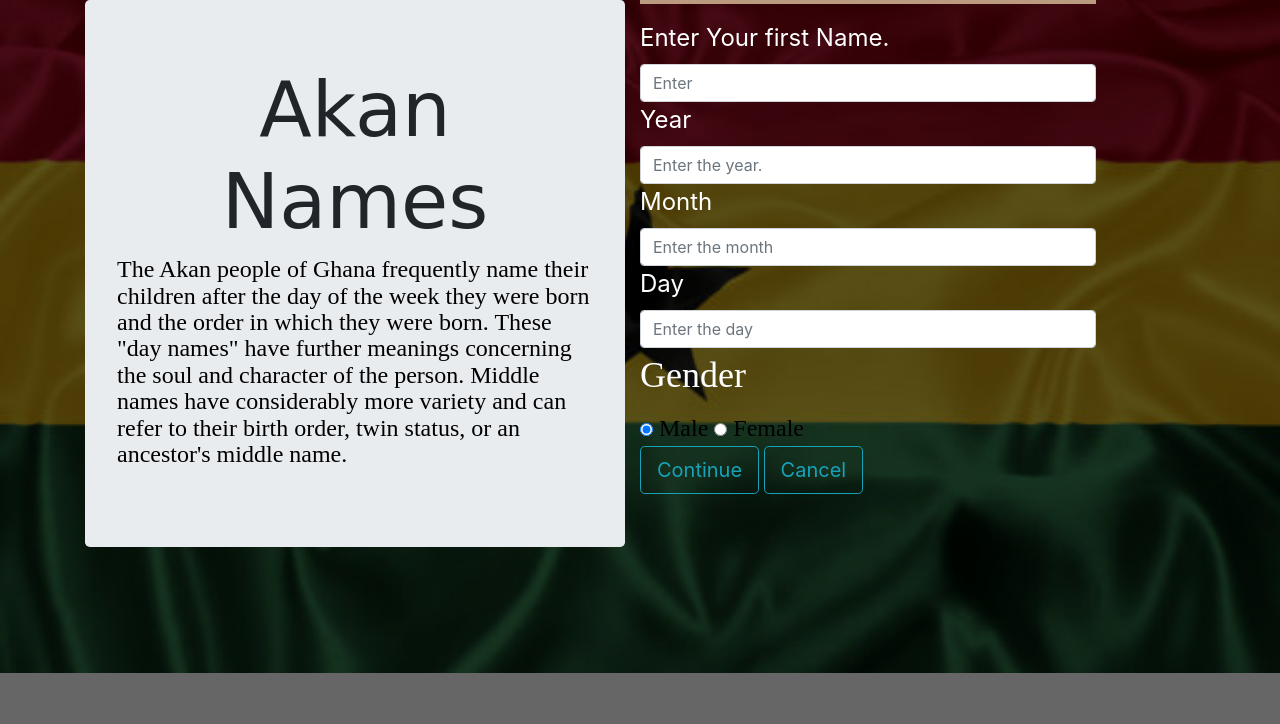
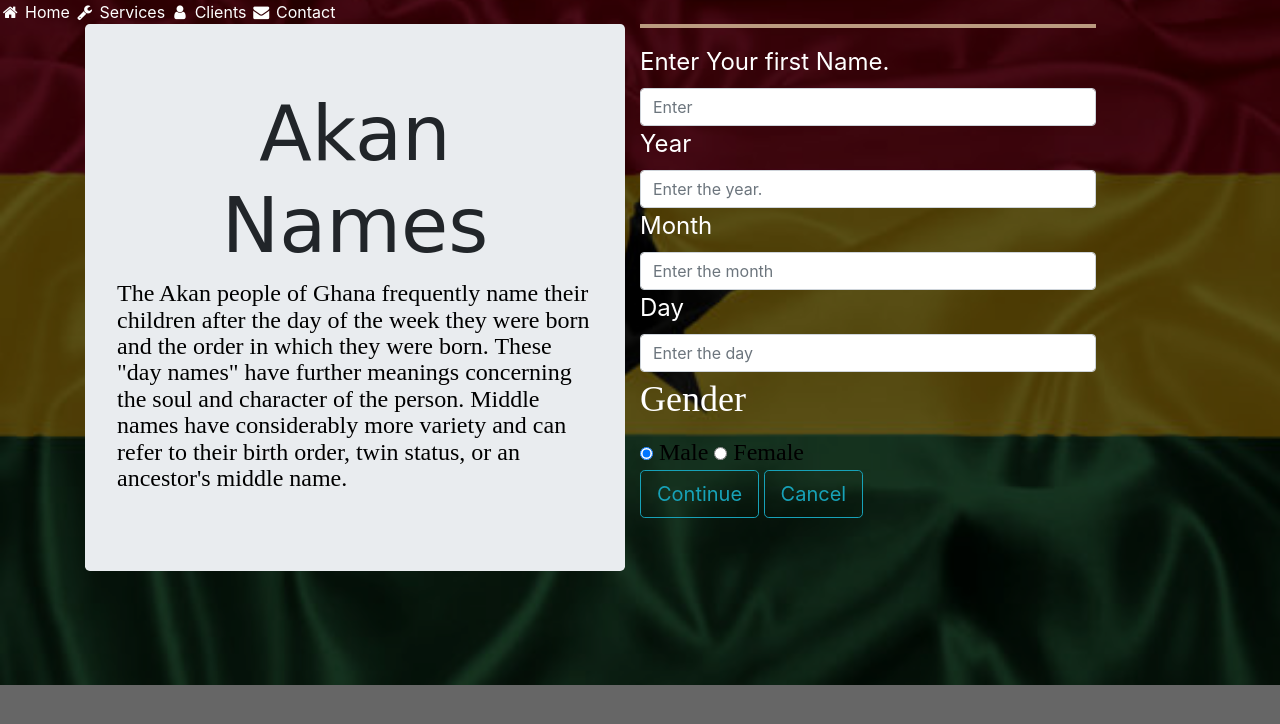
Before and after one commit to FredAtei/Landing-p, a plain HTML site: page index.html in a window 1280 px wide. Drawn offline with Linux system fonts and the light colour scheme.

Commit message:
add navbar html

```diff
--- a/index.html
+++ b/index.html
@@ -7,9 +7,17 @@
   <title>Akan Names</title>
   <link rel="stylesheet" href="css/bootstrap.css">
   <link rel="stylesheet" href="css/style.css">
+  <link rel="stylesheet" href="https://cdnjs.cloudflare.com/ajax/libs/font-awesome/4.7.0/css/font-awesome.min.css">
 </head>
 
 <body>
+  <div class="sidebar">
+    <a href="#home"><i class="fa fa-fw fa-home"></i> Home</a>
+    <a href="#services"><i class="fa fa-fw fa-wrench"></i> Services</a>
+    <a href="#clients"><i class="fa fa-fw fa-user"></i> Clients</a>
+    <a href="#contact"><i class="fa fa-fw fa-envelope"></i> Contact</a>
+  </div>
+
   <div class="container">
     <div class="row">
       <div class="col-md-6">
```
